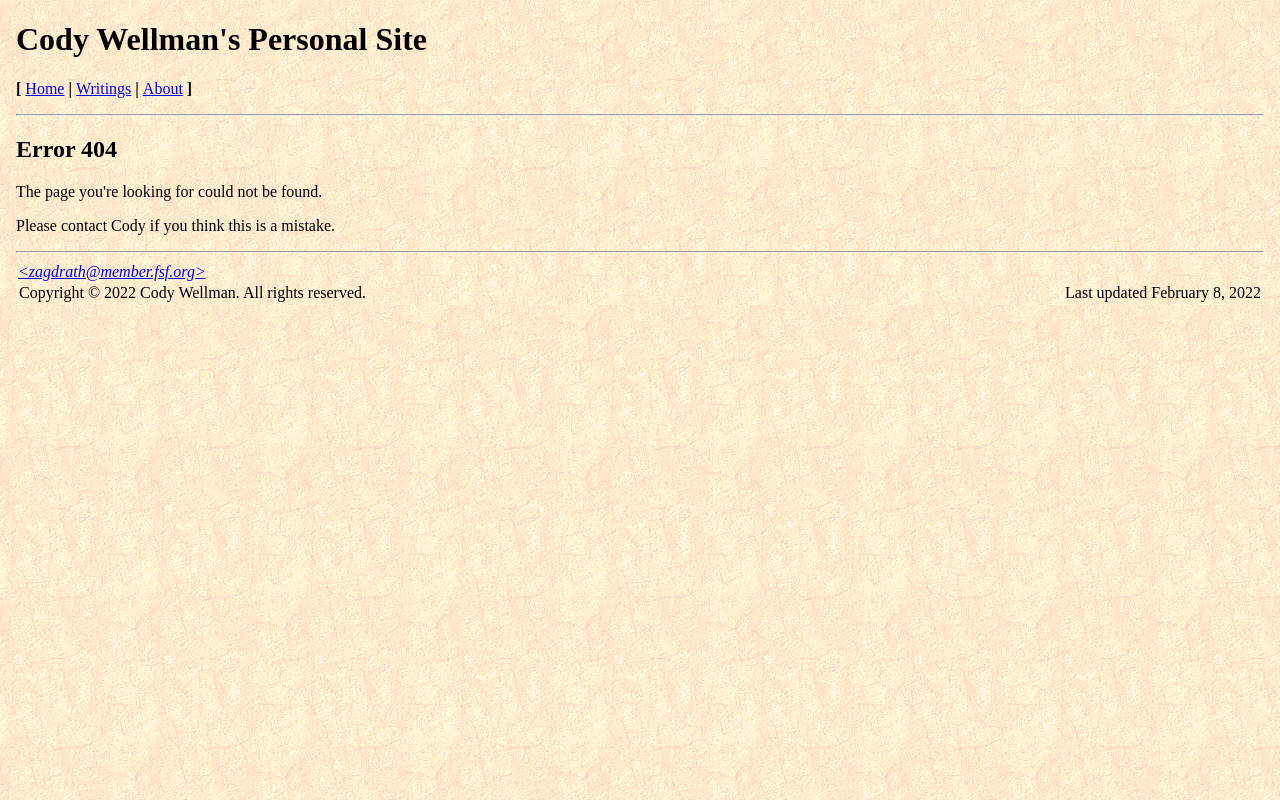
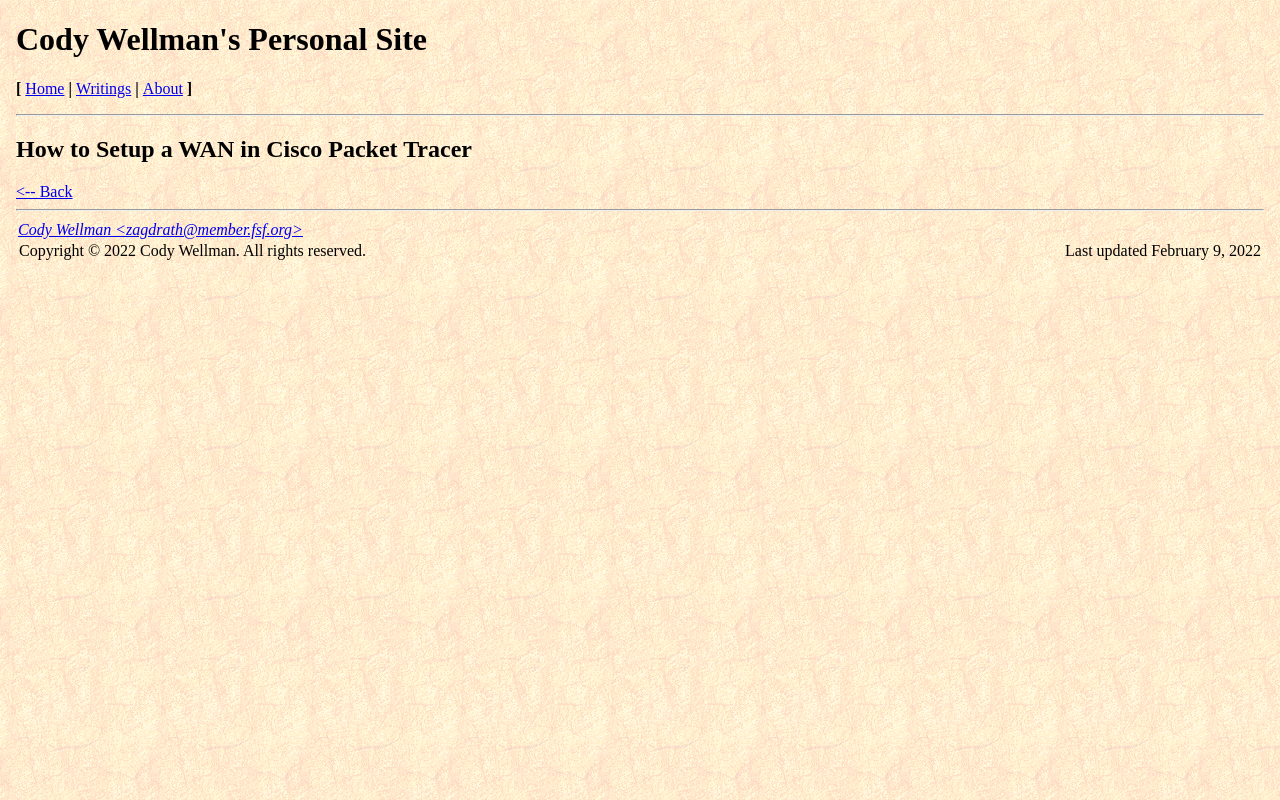
Before and after one commit to zagdrath/zagdrath-old, a Gatsby site: page /writings/setup-wan in a window 1280 px wide. Before the commit this address had no page. Built offline with nearby package versions, Linux system fonts and the light colour scheme; Gatsby itself is replaced by a stand-in of ours.

Commit message:
Make setup-wan article

```diff
--- a/package.json
+++ b/package.json
@@ -7,6 +7,7 @@
   "license": "MIT",
   "dependencies": {
     "gatsby": "^4.6.1",
+    "gatsby-cli": "^4.7.0",
     "gatsby-plugin-image": "^2.6.0",
     "gatsby-plugin-react-helmet": "^5.6.0",
     "gatsby-plugin-sass": "^5.6.0",
--- a/src/components/footer.js
+++ b/src/components/footer.js
@@ -8,9 +8,9 @@ export default function Footer() {
       <footer>
         <hr></hr>
         <table width="100%" border="0">
-          <tr><a href="mailto:zagdrath@member.fsf.org"><em>&lt;zagdrath@member.fsf.org&gt;</em></a></tr>
+          <tr><a href="mailto:zagdrath@member.fsf.org"><em>Cody Wellman &lt;zagdrath@member.fsf.org&gt;</em></a></tr>
           <td>Copyright © 2022 Cody Wellman. All rights reserved.</td>
-          <td align="right">Last updated February 8, 2022</td>
+          <td align="right">Last updated February 9, 2022</td>
         </table>
       </footer>
     </div>
--- a/src/components/header.js
+++ b/src/components/header.js
@@ -11,11 +11,11 @@ export default function Header() {
         <nav>
           <p>
             <strong> [ </strong>
-            <Link to="/">Home</Link>
+            <Link to='/'>Home</Link>
             <strong> | </strong>
-            <Link to="/writings">Writings</Link>
+            <Link to='/writings'>Writings</Link>
             <strong> | </strong>
-            <Link to="/about">About</Link>
+            <Link to='/about'>About</Link>
             <strong> ] </strong>
           </p>
         </nav>
--- a/src/pages/writings.js
+++ b/src/pages/writings.js
@@ -19,7 +19,7 @@ const WritingsPage = () => {
         <p>This is a page for my writings which may include blog posts that I write, tutorial or how-to guides, and documentation for any projects I may work on. I may also host mirrors of other's writings and etc.</p>
         <p>To do: (I will get to writing these eventually)</p>
         <ul>
-          <li><Link to="/writings/setup-wan">How to Setup a WAN in Cisco Packet Tracer</Link>, a tutorial on how you would go about setting up a Wide Area Network(WAN) in Cisco Packet Tracer.</li>
+          <li><Link to='/writings/setup-wan'>How to Setup a WAN in Cisco Packet Tracer</Link>, a tutorial on how you would go about setting up a Wide Area Network(WAN) in Cisco Packet Tracer.</li>
           <li>Nokia IP440 Firewall</li>
           <li>Dell PowerVault MD1000</li>
           <li>How to Create Your own Tilde Server</li>
--- /dev/null
+++ b/src/pages/writings/setup-wan.js
@@ -0,0 +1,27 @@
+// Imports
+import * as React from 'react'
+import { Link } from 'gatsby'
+import { Helmet } from 'react-helmet'
+import Header from "../../components/header"
+import Footer from "../../components/footer"
+
+// Define component
+const SetupWAN = () => {
+  return (
+    <body>
+      <Helmet>
+        <title>How to Setup a WAN in Cisco Packet Tracer - Cody Wellman</title>
+        <meta charset="UTF-8"></meta>
+      </Helmet>
+      <Header></Header>
+      <main>
+        <h2>How to Setup a WAN in Cisco Packet Tracer</h2>
+        <Link to='../../writings'>&lt;-- Back</Link>
+      </main>
+      <Footer></Footer>
+    </body>
+  )
+}
+
+// Export component
+export default SetupWAN
```
Also changed, not shown: 1 other file.
